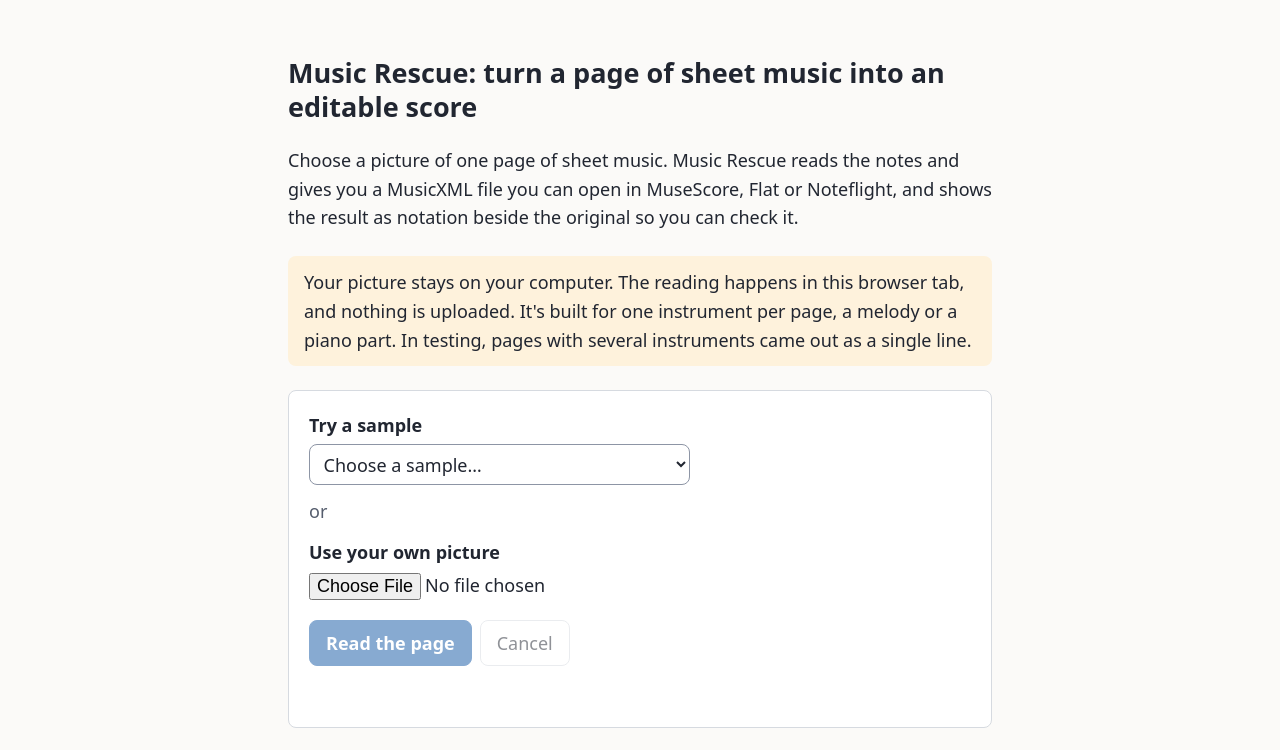
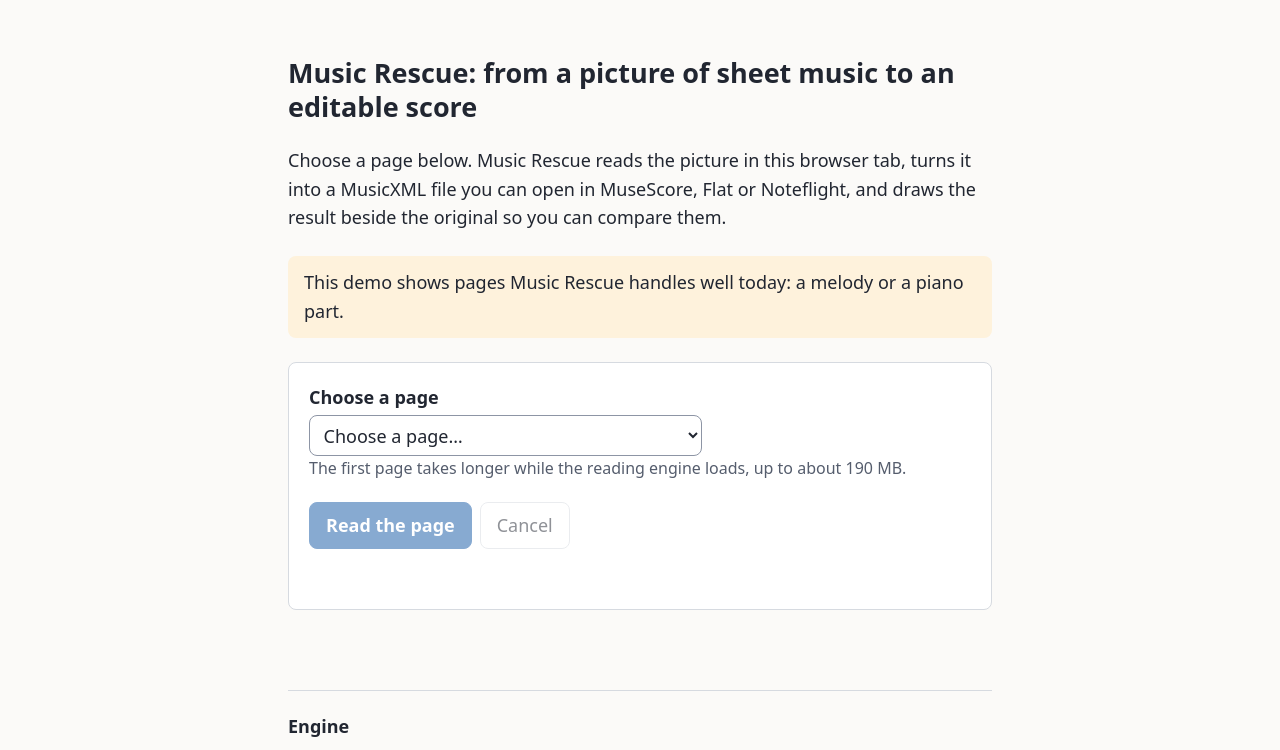
Before and after one commit to cynthiateeters/music-rescue, a website built with Vite: page index.html in a window 1280 px wide. Shown: the part 54-804 px from the top of the page. Built offline with nearby package versions, Linux system fonts and the light colour scheme; what homr-web would draw is missing.

Commit message:
Make a proof-of-concept demo with the four pages that read well
Moves The Kesh, Grand Staff Study, Chord Study and The Star-Spangled Banner into public/samples so they ship with the build, removes the file upload, adds a one-line note on what the demo handles, and adds netlify.toml plus public/_headers with the cross-origin and security headers tested under vite preview.

```diff
--- a/index.html
+++ b/index.html
@@ -10,32 +10,26 @@
     <header class="site-header">
       <p class="site-name">Music Rescue</p>
       <div class="header-actions">
-        <p class="header-tag">Prototype</p>
+        <p class="header-tag">Proof of concept</p>
         <a href="https://github.com/cynthiateeters/music-rescue">Source code</a>
       </div>
     </header>
 
     <main>
       <section class="start" aria-labelledby="start-heading">
-        <h1 id="start-heading">Music Rescue: turn a page of sheet music into an editable score</h1>
+        <h1 id="start-heading">Music Rescue: from a picture of sheet music to an editable score</h1>
         <p>
-          Choose a picture of one page of sheet music. Music Rescue reads the notes and gives you a MusicXML file you can
-          open in MuseScore, Flat or Noteflight, and shows the result as notation beside the original so you can check it.
+          Choose a page below. Music Rescue reads the picture in this browser tab, turns it into a MusicXML file you can
+          open in MuseScore, Flat or Noteflight, and draws the result beside the original so you can compare them.
         </p>
-        <p class="note">
-          Your picture stays on your computer. The reading happens in this browser tab, and nothing is uploaded. It's built
-          for one instrument per page, a melody or a piano part. In testing, pages with several instruments came out as
-          a single line.
-        </p>
+        <p class="note">This demo shows pages Music Rescue handles well today: a melody or a piano part.</p>
 
         <div class="panel">
-          <label for="sample">Try a sample</label>
+          <label for="sample">Choose a page</label>
           <select id="sample">
-            <option value="">Choose a sample…</option>
+            <option value="">Choose a page…</option>
           </select>
-          <p class="or">or</p>
-          <label for="file">Use your own picture</label>
-          <input id="file" type="file" accept="image/*" />
+          <p class="hint">The first page takes longer while the reading engine loads, up to about 190 MB.</p>
           <div class="actions">
             <button id="run" type="button" class="primary" disabled>Read the page</button>
             <button id="cancel" type="button" class="quiet" disabled>Cancel</button>
--- a/src/main.js
+++ b/src/main.js
@@ -1,20 +1,19 @@
 import { createRecognizer } from "homr-web";
 import { OpenSheetMusicDisplay } from "opensheetmusicdisplay";
 
-// Files in samples/. A sample with an .expected.musicxml beside it is one of
-// homr-web's own test pages, so its output can be checked against homr's.
+// The proof-of-concept pages, served from public/samples/: the four pages Music Rescue read
+// well in testing (REA wiki, reports/homr-web-evaluation.md). A sample with an
+// .expected.musicxml beside it is one of homr-web's own test pages, so its output can be
+// checked against homr's.
 const SAMPLES = [
-  { file: "the-kesh-300dpi.png", label: "The Kesh (melody, baseline)", expected: true },
-  { file: "grand-staff-300dpi.png", label: "Grand Staff Study (piano, baseline)", expected: true },
+  { file: "the-kesh-300dpi.png", label: "The Kesh (Irish jig, melody)", expected: true },
+  { file: "grand-staff-300dpi.png", label: "Grand Staff Study (piano)", expected: true },
   {
     file: "chord-study-300dpi.png",
-    label: "Chord Study (chord symbols, baseline)",
+    label: "Chord Study (melody with chord symbols)",
     expected: true,
   },
-  { file: "bazzini-ronde-des-lutins-p1.png", label: "Bazzini, La Ronde des Lutins (scan)" },
-  { file: "bach-bwv1-bga-1851-p1.jpg", label: "Bach, BWV 1, 1851 edition (low-res scan)" },
-  { file: "star-spangled-banner-lyrics.png", label: "Star-Spangled Banner with lyrics (small)" },
-  { file: "photo-music-stand-usaf-peru.jpg", label: "Saxophone part on a stand (photo)" },
+  { file: "star-spangled-banner-lyrics.png", label: "The Star-Spangled Banner (piano)" },
 ];
 
 const $ = (id) => document.getElementById(id);
@@ -23,7 +22,6 @@ const el = {
   backend: $("engine-backend"),
   isolated: $("engine-isolated"),
   sample: $("sample"),
-  file: $("file"),
   preview: $("preview"),
   previewImg: $("preview-img"),
   previewCaption: $("preview-caption"),
@@ -85,7 +83,6 @@ function showPreview(blob, caption) {
 
 el.sample.addEventListener("change", async () => {
   const s = SAMPLES.find((x) => x.file === el.sample.value);
-  el.file.value = "";
   chosen = null;
   updateRunButton();
   if (!s) {
@@ -113,15 +110,6 @@ el.sample.addEventListener("change", async () => {
     expectedUrl: s.expected ? `/samples/${stem}.expected.musicxml` : null,
   };
   showPreview(blob, s.label);
-  updateRunButton();
-});
-
-el.file.addEventListener("change", () => {
-  const f = el.file.files[0];
-  el.sample.value = "";
-  el.progress.textContent = "";
-  chosen = f ? { blob: f, name: f.name.replace(/\.[^.]+$/, ""), expectedUrl: null } : null;
-  if (f) showPreview(f, f.name);
   updateRunButton();
 });
 
```
Also changed, not shown: samples/SOURCES.md (+2 -0 lines), README.md, netlify.toml (added), public/samples/chord-study-300dpi.png (renamed from samples/chord-study-300dpi.png), public/samples/grand-staff-300dpi.png (renamed from samples/grand-staff-300dpi.png), public/samples/star-spangled-banner-lyrics.png (renamed from samples/star-spangled-banner-lyrics.png), public/samples/the-kesh-300dpi.png (renamed from samples/the-kesh-300dpi.png), 8 other files.
